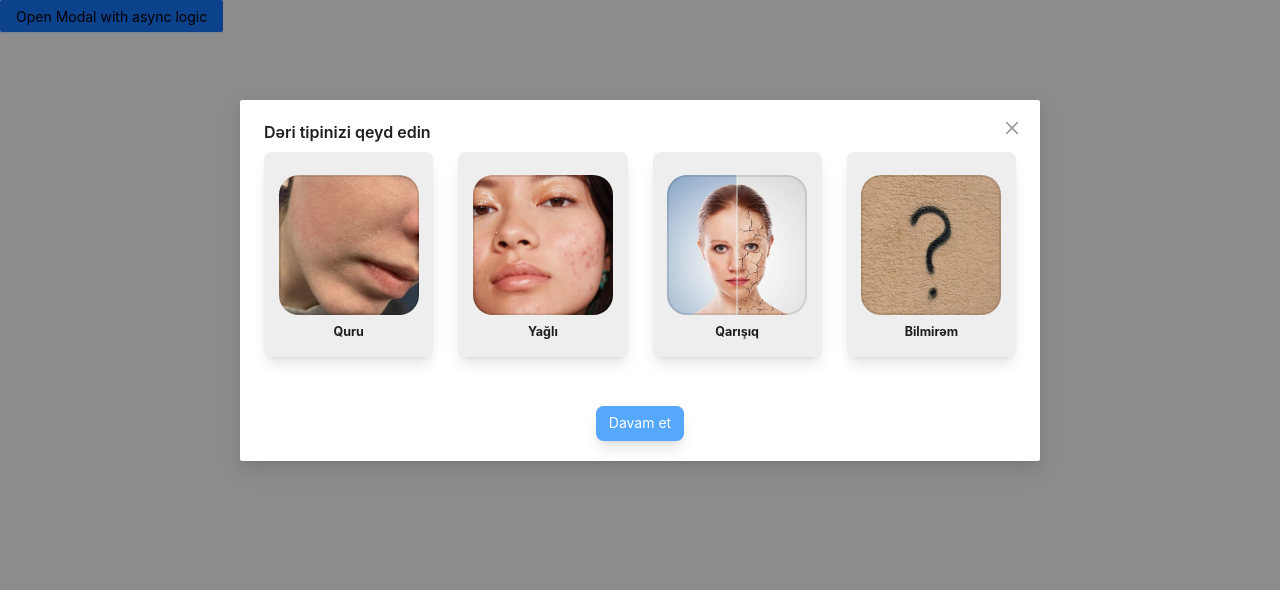
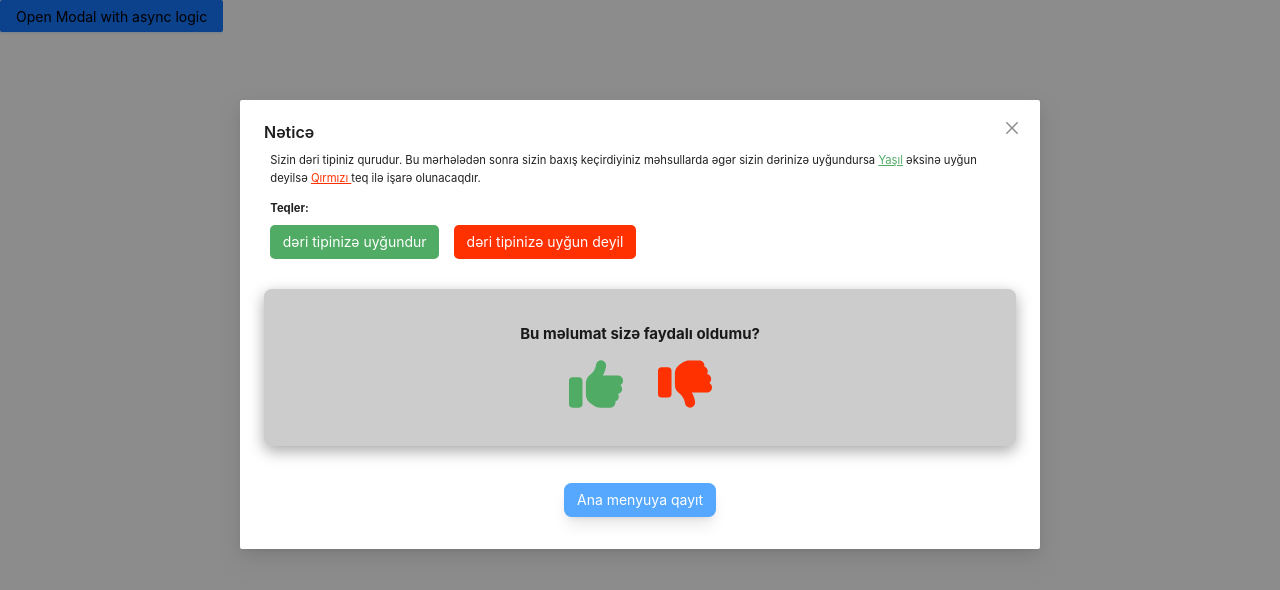
Before and after one commit to elchin-jafar/lemme, a React (Vite) app: page /admin in a window 1280 px wide. Both pictures are taken after a click on the button "Open Modal with async logic". Shown: the top 590 px of the page. Built offline with nearby package versions, Linux system fonts and the light colour scheme.

Commit message:
add 2nd modal

```diff
--- a/src/pages/AdminPanel/AdminPanel.jsx
+++ b/src/pages/AdminPanel/AdminPanel.jsx
@@ -4,8 +4,12 @@ import { Button, Modal } from "antd";
 // import Link from "antd/es/typography/Link";
 import { Popover } from "@headlessui/react";
 import { FontAwesomeIcon } from "@fortawesome/react-fontawesome";
-import { faTimes } from "@fortawesome/free-solid-svg-icons";
 import { Link } from "react-router-dom";
+import {
+  faThumbsDown,
+  faThumbsUp,
+  faTimes,
+} from "@fortawesome/free-solid-svg-icons";
 
 const getRandomInt = (max, min = 0) =>
   Math.floor(Math.random() * (max - min + 1)) + min;
@@ -54,94 +58,70 @@ function AdminPanel() {
         Open Modal with async logic
       </Button>
       <Modal
-        title="Dəri tipinizi qeyd edin"
+        title="Nəticə"
         open={open}
         onOk={handleOk}
         confirmLoading={confirmLoading}
         onCancel={handleCancel}
         width={800}
-        footer={[
-          <div className="pt-8 md:pt-[37px] flex justify-center items-center">
-            <Link to="/productPage/1">
-              <button
-                onClick={() => setOpen(false)}
-                className="px-5 py-2.5 bg-[#56A8FF] hover:bg-[#56A8FF] shadow-lg hover:shadow-box rounded-xl text-white transition duration-300 ease-in-out transform hover:scale-105"
-              >
-                Davam et
-              </button>
-            </Link>
-          </div>,
-        ]}
+        footer={[]}
       >
-        {/* <div className="relative md:max-w-[840px] w-full md:p-10 h-auto shadow-box bg-white px-5 md:px-[60px] pt-[50px] pb-10 rounded-xl z-10"> */}
-        {/* <div className="flex gap-5 justify-between pb-5 md:pb-10 items-center">
-          <h1 className="font-bold text-xl md:text-2xl">
-            Dəri tipinizi qeyd edin
-          </h1>
+        {/* <div className="flex justify-between pb-[30px] items-center">
+          <h1 className="font-bold text-2xl">Nəticə</h1>
           <Link
             to="/"
-            className=" w-[30px] h-[30px] md:w-[50px] md:h-[50px] bg-[#d9d9d9] hover:bg-white flex justify-center items-center rounded-full shadow-btn hover:shadow-box"
+            className="w-[50px] h-[50px] bg-[#d9d9d9] hover:bg-white flex justify-center items-center rounded-full shadow-btn hover:shadow-box"
           >
             <FontAwesomeIcon
-              className="text-[20px] md:text-[30px] text-[#828282]"
+              className="text-[30px] text-[#828282]"
               icon={faTimes}
             />
           </Link>
         </div> */}
-        <div className="grid grid-cols-1 md:grid-cols-2 lg:grid-cols-4 gap-5 md:gap-10">
-          <Link
-            to="/productPage/1"
-            className="px-2.5 pt-2.5 group w-full h-[205px] bg-[#eee] hover:bg-white rounded-xl shadow-lg hover:shadow-box flex flex-col justify-center items-center transition duration-300 ease-in-out transform hover:scale-105"
-          >
-            <img
-              className="max-w-[140px] w-full max-h-[140px]  object-cover mb-3"
-              src="../src/assets/Rectangle 4.svg"
-              alt=""
-            />
-            <p className="font-bold text-lg md:text-xl text-center">Quru</p>
-          </Link>
-          <Link
-            to="/productPage/1"
-            className="px-2.5 pt-2.5 group w-full h-[205px] bg-[#eee] hover:bg-white rounded-xl shadow-lg hover:shadow-box flex flex-col justify-center items-center transition duration-300 ease-in-out transform hover:scale-105"
-          >
-            <img
-              className="max-w-[140px] w-full max-h-[140px] object-cover mb-3"
-              src="../src/assets/Rectangle 1.svg"
-              alt=""
-            />
-            <p className="font-bold text-lg md:text-xl text-center">Yağlı</p>
-          </Link>
-          <Link
-            to="/productPage/1"
-            className="px-2.5 pt-2.5 group w-full h-[205px] bg-[#eee] hover:bg-white rounded-xl shadow-lg hover:shadow-box flex flex-col justify-center items-center transition duration-300 ease-in-out transform hover:scale-105"
-          >
-            <img
-              className="max-w-[140px] w-full max-h-[140px] object-cover mb-3"
-              src="../src/assets/Rectangle 3.svg"
-              alt=""
-            />
-            <p className="font-bold text-lg md:text-xl text-center">Qarışıq</p>
-          </Link>
-          <Link
-            to="/productPage/1"
-            className="px-2.5 pt-2.5 group w-full h-[205px] bg-[#eee] hover:bg-white rounded-xl shadow-lg hover:shadow-box flex flex-col justify-center items-center transition duration-300 ease-in-out transform hover:scale-105"
-          >
-            <img
-              className="max-w-[140px] w-full max-h-[140px] object-cover mb-3"
-              src="../src/assets/Rectangle 2.svg"
-              alt=""
-            />
-            <p className="font-bold text-lg md:text-xl text-center">Bilmirəm</p>
+        <div className="px-2.5">
+          <p className="text-lg">
+            Sizin dəri tipiniz qurudur. Bu mərhələdən sonra sizin baxış
+            keçirdiyiniz məhsullarda əgər sizin dərinizə uyğundursa{" "}
+            <span className="text-[#50AB64] underline">Yaşıl</span> əksinə uyğun
+            deyilsə <span className="text-[#ff3100] underline">Qırmızı </span>
+            teq ilə işarə olunacaqdır.
+          </p>
+          <h1 className="font-bold text-lg pt-5">Teqler:</h1>
+          <div className="flex gap-[15px] pt-3">
+            <span className="px-5 py-2.5 rounded-lg text-white bg-[#50AB64]">
+              dəri tipinizə uyğundur
+            </span>
+            <span className="px-5 py-2.5 rounded-lg text-white bg-[#FF3100]">
+              dəri tipinizə uyğun deyil
+            </span>
+          </div>
+        </div>
+        <div className="py-[35px] bg-[#000] bg-opacity-20 rounded-xl mt-[30px] shadow-box">
+          <h1 className="text-center text-xl font-bold px-2 md:text-2xl sm:text-xl">
+            Bu məlumat sizə faydalı oldumu?
+          </h1>
+          <div className="flex justify-center items-center gap-[35px] pt-5">
+            <button>
+              <FontAwesomeIcon
+                className="text-[54px] text-[#50AB64]"
+                icon={faThumbsUp}
+              />
+            </button>
+            <button>
+              <FontAwesomeIcon
+                className="text-[54px] text-[#FF3100]"
+                icon={faThumbsDown}
+              />
+            </button>
+          </div>
+        </div>
+        <div className="pt-[37px] flex justify-center items-center">
+          <Link>
+            <button className="px-5 py-2.5 bg-[#56A8FF] hover:bg-[#5095df] shadow-lg hover:shadow-box rounded-xl text-white">
+              Ana menyuya qayıt
+            </button>
           </Link>
         </div>
-        {/* <div className="pt-8 md:pt-[37px] flex justify-center items-center">
-          <Link>
-            <button className="px-5 py-2.5 bg-[#56A8FF] hover:bg-[#56A8FF] shadow-lg hover:shadow-box rounded-xl text-white transition duration-300 ease-in-out transform hover:scale-105">
-              Davam et
-            </button>
-          </Link>
-        </div> */}
-        {/* </div> */}
       </Modal>
     </>
   );
```
